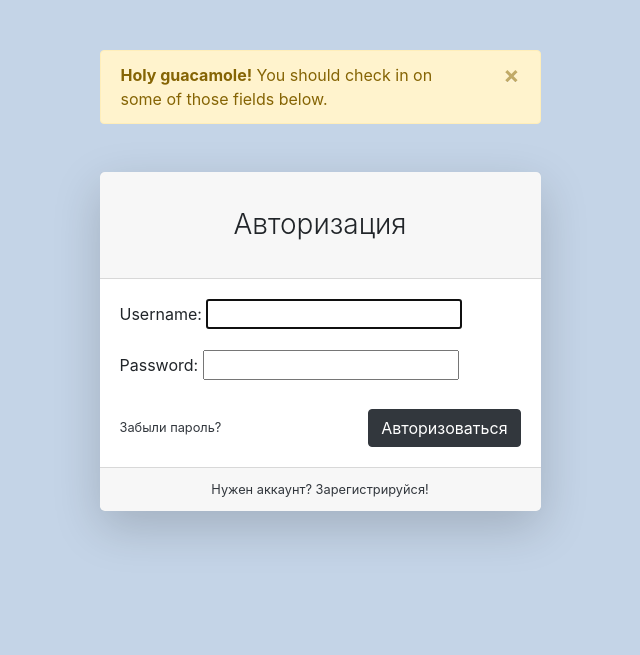
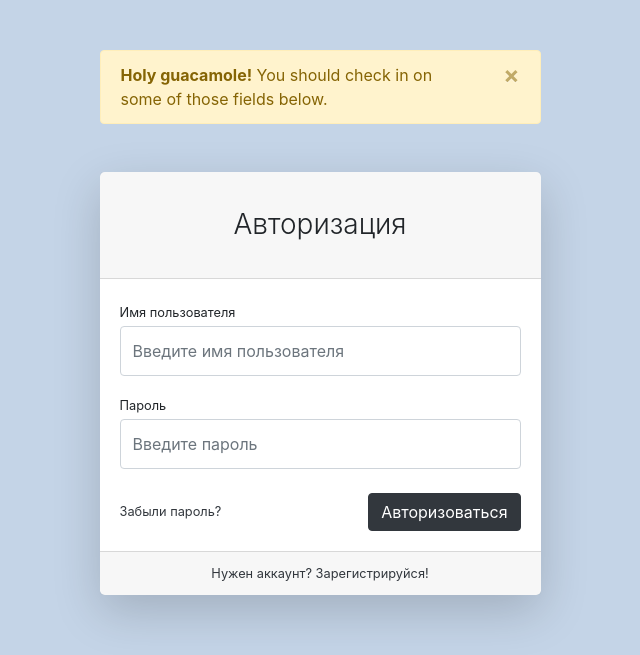
Before and after one commit to Aleksa-esme/Django, a Django app: page /users/login/ in a window 1280 px wide. Shown: the top 655 px of the page, without its empty margins (320-960 px from the left). Run offline with Django 3.2, Linux system fonts and the light colour scheme; some libraries are stand-ins or nearby versions.

Commit message:
added custom styles for login form

```diff
--- a/authapp/forms.py
+++ b/authapp/forms.py
@@ -1,7 +1,13 @@
 from django.contrib.auth.forms import AuthenticationForm
 from authapp.models import User
+from django import forms
 
 class UserLoginForm(AuthenticationForm):
+    username = forms.CharField(widget=forms.TextInput(attrs={
+        'class': 'form-control py-4', 'placeholder': 'Введите имя пользователя'}))
+    password = forms.CharField(widget=forms.PasswordInput(attrs={
+        'class': 'form-control py-4', 'placeholder': 'Введите пароль'}))
+
     class Meta:
         model = User
         fields = ('username', 'passowrd')
--- a/authapp/templates/authapp/login.html
+++ b/authapp/templates/authapp/login.html
@@ -15,18 +15,14 @@
                             <div class="card-body">
                                <form action="{% url 'users:login' %}" method="post">
                                    {% csrf_token %}
-                                   {{ form.as_p }}
-                                   <!--
                                     <div class="form-group">
-                                        <label class="small mb-1" for="inputEmailAddress">Имя пользователя</label>
-                                        <input class="form-control py-4" id="inputEmailAddress" type="email"
-                                               placeholder="Введите имя пользователя"/>
+                                        <label class="small mb-1" for="{{ form.username.id_for_label }}">Имя пользователя</label>
+                                        {{ form.username }}
                                     </div>
                                     <div class="form-group">
-                                        <label class="small mb-1" for="inputPassword">Пароль</label>
-                                        <input class="form-control py-4" id="inputPassword" type="password"
-                                               placeholder="Введите пароль"/>
-                                    </div> -->
+                                        <label class="small mb-1" for="{{ form.password.id_for_label }}">Пароль</label>
+                                        {{ form.password }}
+                                    </div>
                                     <div class="form-group d-flex align-items-center justify-content-between mt-4 mb-0">
                                         <a class="small" href="#">Забыли пароль?</a>
                                         <input class="btn btn-primary" type="submit" value="Авторизоваться">
```
